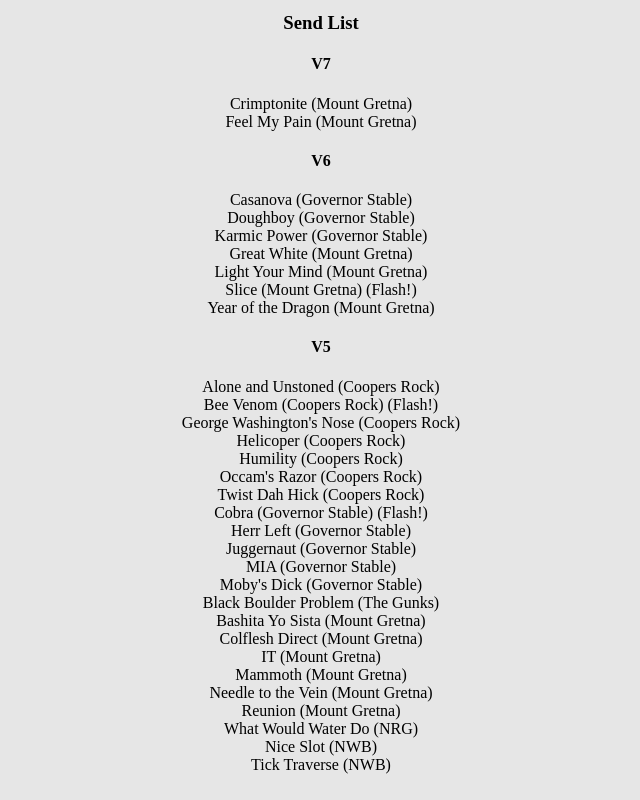
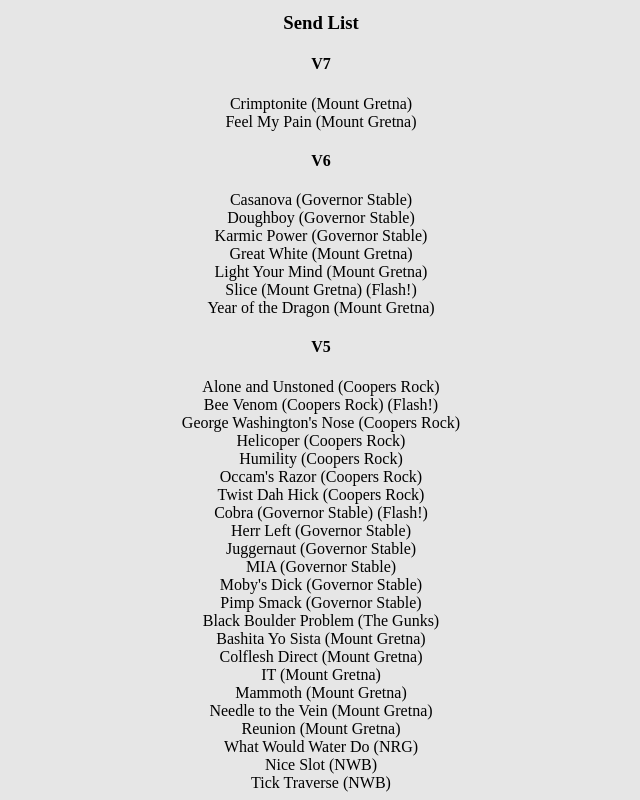
Before and after one commit to channingko-madden/channingko-madden.github.io, a plain HTML site: page pages/climbing.html in a window 1280 px wide. Shown: the part 2437-3237 px from the top of the page, without its empty margins (319-959 px from the left). Drawn offline with Linux system fonts and the light colour scheme.

Commit message:
Add Pimp Smack V5 send at the GS comp

```diff
--- a/pages/climbing.html
+++ b/pages/climbing.html
@@ -108,6 +108,7 @@ Author: Channing Ko-Madden
 				<li>Juggernaut (Governor Stable)</li>
 				<li>MIA (Governor Stable)</li>
 				<li>Moby's Dick (Governor Stable)</li>
+				<li>Pimp Smack (Governor Stable)</li>
 				<li>Black Boulder Problem (The Gunks)</li>
 				<li>Bashita Yo Sista (Mount Gretna)</li>
 				<li>Colflesh Direct (Mount Gretna)</li>
```
